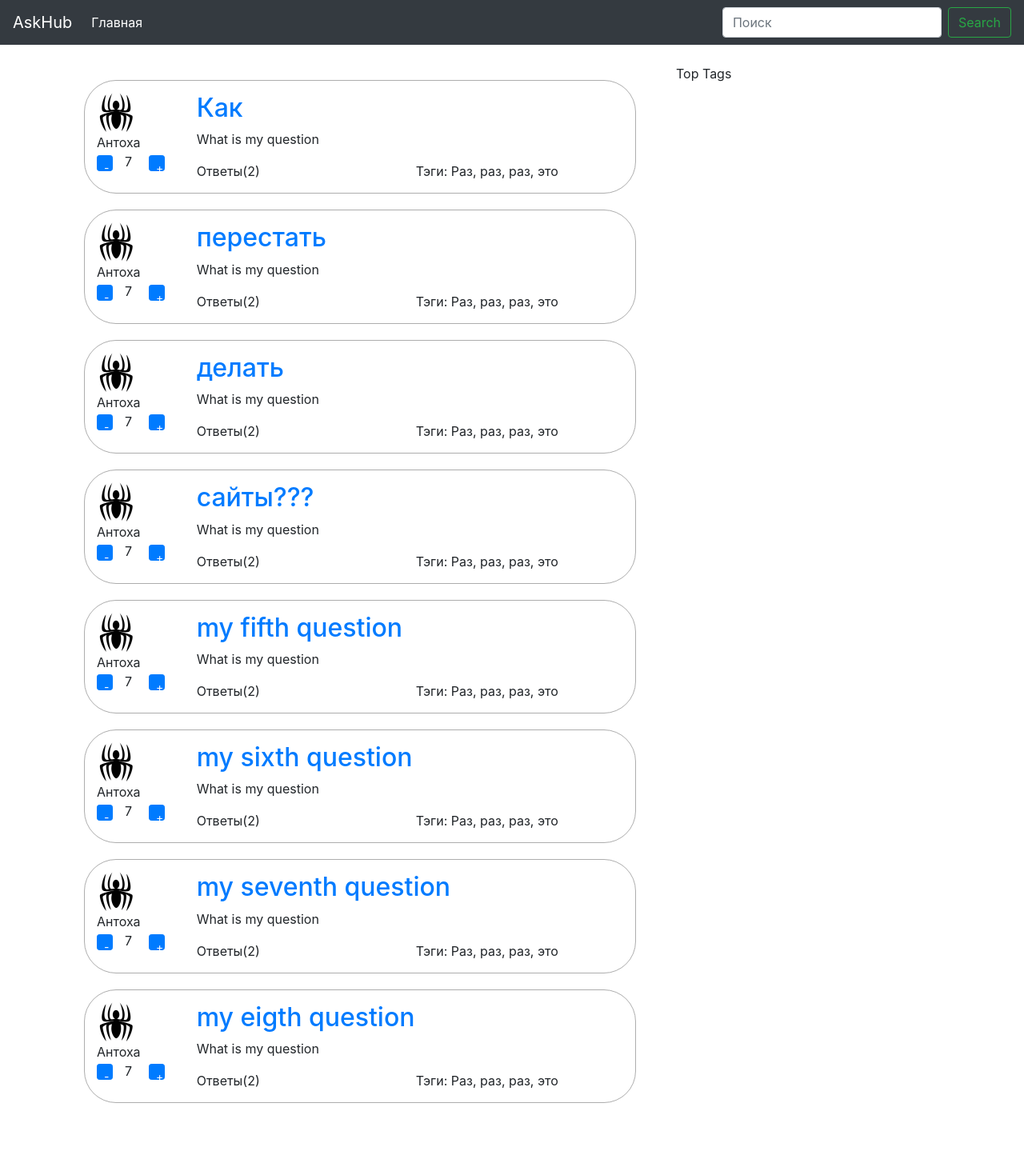
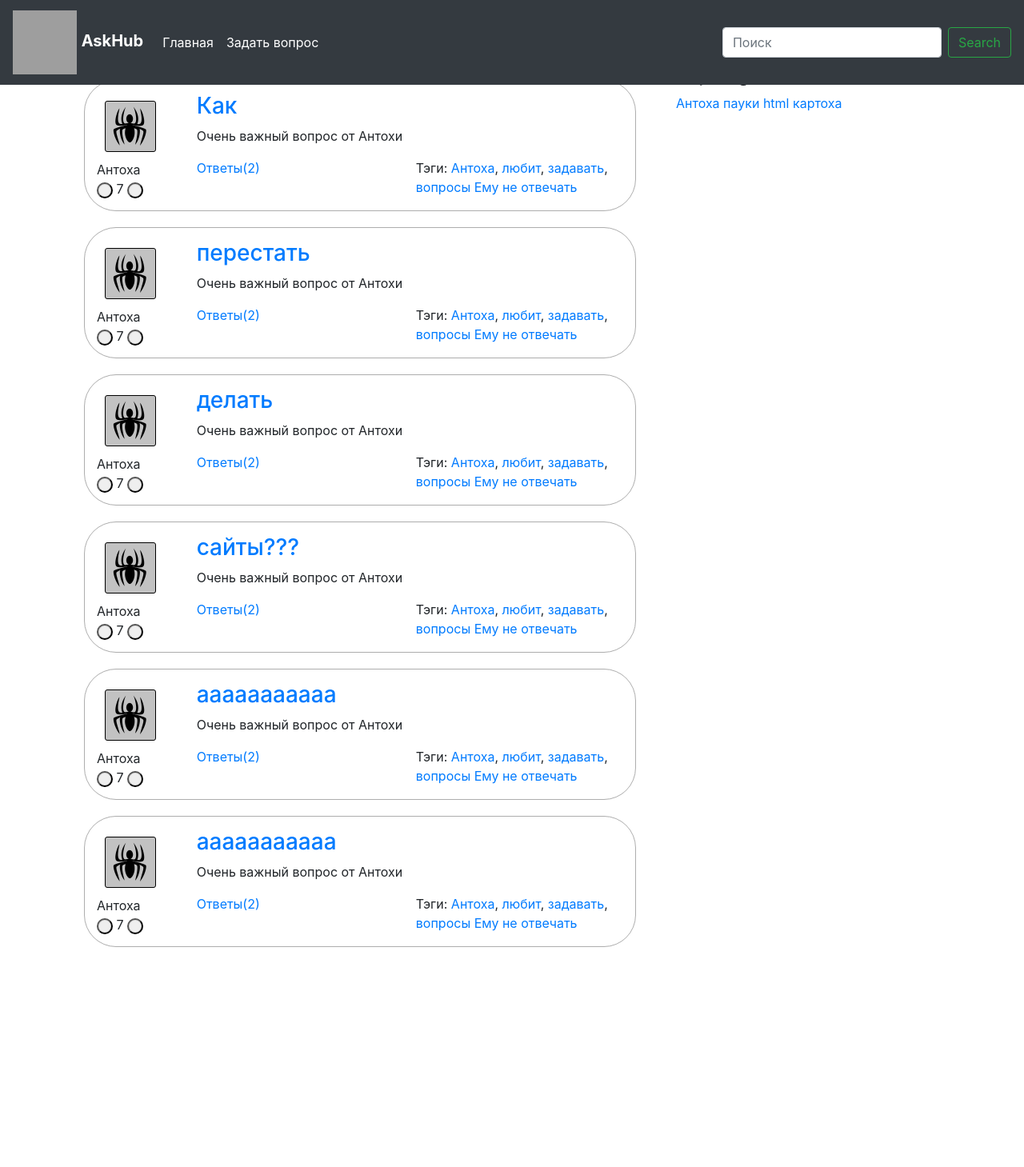
Before and after one commit to Vlad104/Technopark_WEB, a Django app: page / in a window 1280 px wide. Shown: the whole page at 80% size. After the commit the page ends 1184 px from the top, so only its background shows below. Run offline with Django 3.2, Linux system fonts and the light colour scheme; some libraries are stand-ins or nearby versions; grey boxes are pictures that could not be loaded.

Commit message:
fix static

```diff
--- a/askme/askme/urls.py
+++ b/askme/askme/urls.py
@@ -25,4 +25,5 @@ urlpatterns = [
     path('', views.index, name='index'),
     path('question/<int:id>/', views.question, name='question'),
     path('admin/', admin.site.urls),
+    path('add_question/', views.add_question, name='add_question'),
 ]
--- a/askme/question/templates/question/base.html
+++ b/askme/question/templates/question/base.html
@@ -17,7 +17,10 @@
     <header>
         <!-- Fixed navbar -->
         <nav class="navbar navbar-expand-md navbar-dark fixed-top bg-dark">
-            <a class="navbar-brand" href="#">AskHub</a>
+            <a class="navbar-brand" href="#">
+                <img src = src="{% static "img/ld.png" %}" style="width:80px;height:80px" alt="">
+                <b>AskHub</b>
+            </a>
             <button class="navbar-toggler" type="button" data-toggle="collapse" data-target="#navbarCollapse" aria-controls="navbarCollapse" aria-expanded="false" aria-label="Toggle navigation">
                 <span class="navbar-toggler-icon"></span>
             </button>
@@ -25,6 +28,9 @@
                 <ul class="navbar-nav mr-auto">
                     <li class="nav-item active">
                         <a class="nav-link" href="#">Главная <span class="sr-only">(current)</span></a>
+                    </li>
+                    <li class="nav-item active">
+                        <a class="nav-link" href="{% url 'add_question' %}">Задать вопрос <span class="sr-only">(current)</span></a>
                     </li>
                 </ul>
                 <form class="form-inline mt-2 mt-md-0">
--- a/askme/question/templates/question/index.html
+++ b/askme/question/templates/question/index.html
@@ -10,35 +10,51 @@
                 <div class="row question_item">
                     <div class="col-2">
                         <div class="row" align="center">
-                        <img src="{% static "img/ld.png" %}" alt="">
+                            <div class="img">
+                                <img src="{% static "img/ld.png" %}" alt="" class="ava1">
+                            </div>
                         </div>
-                        <div class="row" align="center">
-                            <a>Антоха</a>
-                        </div>
-                        <div class="row">
-                            <div class="col-0">
-                                <button type="button" class="btn btn-primary btn-sm" style="width:20px;height:20px" align="right">-</button>
+                        <div class="under_img">
+                            <div class="row">
+                                Антоха
                             </div>
-                            <div class="col-1">
-                                <a>7</a>
-                            </div>
-                            <div class="col-2">
-                                <button type="button" class="btn btn-primary btn-sm" style="width:20px;height:20px" align="left">+</button>
+                            <div class="row">
+                                <span>
+                                    <button type="button" class="my_btn2"></button>
+                                    <a>7</a>
+                                    <button type="button" class="my_btn1"></button>
+                                </span>
                             </div>
                         </div>
                     </div>
                     <div class="col-10">
-                        <a href="{% url 'question' question.id %}"><h2>{{ question.name }}</h2></a>
-                        <p>What is my question</p>
+                        <a href="{% url 'question' question.id %}"><h3>{{ question.name }}</h3></a>
+                        <p>Очень важный вопрос от Антохи</p>
                         <div class="row">
-                            <div class="col">Ответы(2)</div>
-                            <div class="col">Тэги: Раз, раз, раз, это</div>
+                            <div class="col">
+                                <a href="">Ответы(2)</a>
+                            </div>
+                            <div class="col">
+                                Тэги:
+                                <a href="">Антоха</a>,
+                                <a href="">любит</a>,
+                                <a href="">задавать</a>,
+                                <a href="">вопросы</a>
+                                <a href="">Ему</a>
+                                <a href="">не</a>
+                                <a href="">отвечать</a>
+                                </div>
                         </div>
                     </div>
                 </div>
                 {% endfor %}
             </div>
-            <div class="col-4">Top Tags</div>
+            <div class="col-4">
+                <h4>Top Tags</h4>
+                {% for tag in tags %}
+                    <a href="">{{tag.name}}</a>
+                {% endfor %}
+            </div>
         </div>
     </main>
 {% endblock %}
--- a/askme/question/views.py
+++ b/askme/question/views.py
@@ -10,14 +10,45 @@ def index(request):
 		{"name" : "перестать", "id": 2},
 		{"name" : "делать", "id": 3},
 		{"name" : "сайты???", "id": 4},
-		{"name" : "my fifth question", "id": 5},
-		{"name" : "my sixth question", "id": 6},
-		{"name" : "my seventh question", "id": 7},
-		{"name" : "my eigth question", "id": 8},
+		{"name" : "ааааааааааа", "id": 5},
+		{"name" : "ааааааааааа", "id": 6},
+	]
+	tags_list = [
+		{"name" : "Антоха", "id": 1},
+		{"name" : "пауки", "id": 2},
+		{"name" : "html", "id": 3},
+		{"name" : "картоха", "id": 4},
 	]
 	return render(request, "question/index.html", {
 		"questions": questions_list,
+		"tags": tags_list,
 	})
 
 def question(request, id):
-	return render(request, "question/question.html", {})
+	answer_list = [
+		{"name" : "Пиши по русски!!!!", "id": 1},
+		{"name" : "Загугли", "id": 2},
+		{"name" : "не гугли, подумой", "id": 3},
+	]
+
+	tags_list = [
+		{"name" : "Антоха", "id": 1},
+		{"name" : "пауки", "id": 2},
+		{"name" : "html", "id": 3},
+		{"name" : "картоха", "id": 4},
+	]
+	return render(request, "question/question.html", {
+			"answers": answer_list,
+			"tags": tags_list,
+		})
+
+def add_question(request):
+	tags_list = [
+		{"name" : "Антоха", "id": 1},
+		{"name" : "пауки", "id": 2},
+		{"name" : "html", "id": 3},
+		{"name" : "картоха", "id": 4},
+	]
+	return render(request, "question/add_question.html", {
+			"tags": tags_list,
+		})
--- a/askme/static/css/askme.css
+++ b/askme/static/css/askme.css
@@ -46,3 +46,87 @@ code {
     height: 50px;
     width: 50px;
 }
+
+.my_btn1 {
+    position: relative;
+    display: inline-block;
+    width: 20px;
+    height: 20px;
+    line-height: 20px;
+    vertical-align: middle;
+    text-align: center;
+    text-decoration: none;
+    color: #00ff00;
+    outline: none;
+    border-radius: 20px;
+    box-shadow: 0 0 0 1px #ddd inset, 0 1px 1px #fff;
+}
+.my_btn1:hover {
+    background: #dcdcdc linear-gradient(#fff, #00ff00);
+    box-shadow: 0 0 0 1px #aaa inset, 0 1px 1px #aaa;
+}
+.my_btn1:active {
+    background: none;
+    box-shadow: 0 0 0 1px #bbb inset, 0 1px 3px rgba(7,163,48,.5) inset, 0 1px 2px #fff;
+}
+
+.ava {
+    width: 20px;
+    height: 20px;
+    line-height: 20px;
+}
+
+.img{
+    margin: 10px;
+    padding: 0;
+    position: relative;
+    width:64px;
+    height:64px;
+    background: #c2c2c2;
+    border: 1px solid #000;
+    border-radius:3px;
+}
+
+.img img{
+    position: absolute;
+    left:50%;
+    top:50%;
+    transform: translate(-50%, -50%);
+    max-width:100%;
+    max-height: 100%;
+}
+
+.under_img {
+    align-self: : center;
+    align-content: center;
+}
+
+.answer_item {
+    border: solid 1px #adadad;
+    padding: 15px;
+    border-radius: 20px;
+    margin: 10px;
+}
+
+.my_btn2 {
+    position: relative;
+    display: inline-block;
+    width: 20px;
+    height: 20px;
+    line-height: 20px;
+    vertical-align: middle;
+    text-align: center;
+    text-decoration: none;
+    color: #00ff00;
+    outline: none;
+    border-radius: 20px;
+    box-shadow: 0 0 0 1px #ddd inset, 0 1px 1px #fff;
+}
+.my_btn2:hover {
+    background: #dcdcdc linear-gradient(#fff, #ff0000);
+    box-shadow: 0 0 0 1px #aaa inset, 0 1px 1px #aaa;
+}
+.my_btn2:active {
+    background: none;
+    box-shadow: 0 0 0 1px #bbb inset, 0 1px 3px rgba(7,163,48,.5) inset, 0 1px 2px #fff;
+}
```
Also changed, not shown: askme/question/templates/question/add_question.html (+27 -9 lines), askme/question/templates/question/question.html (+37 -4 lines).
